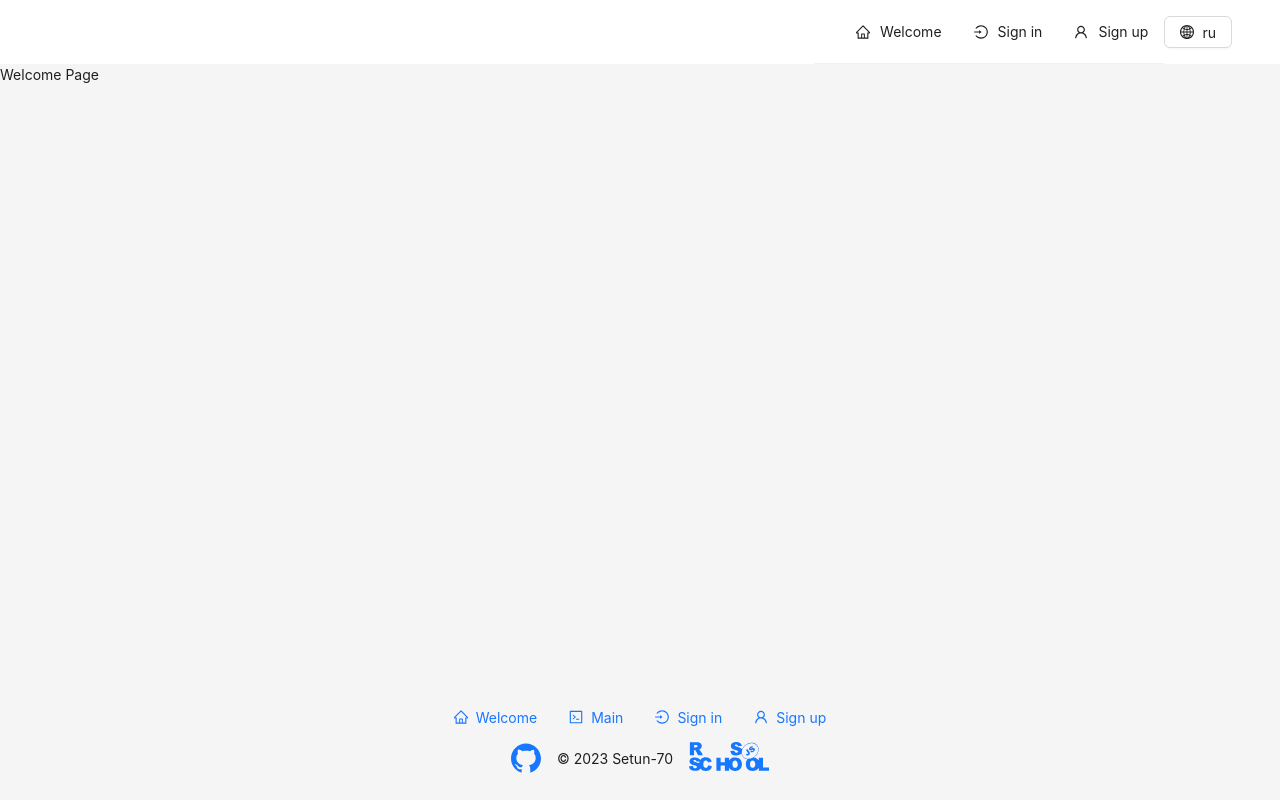
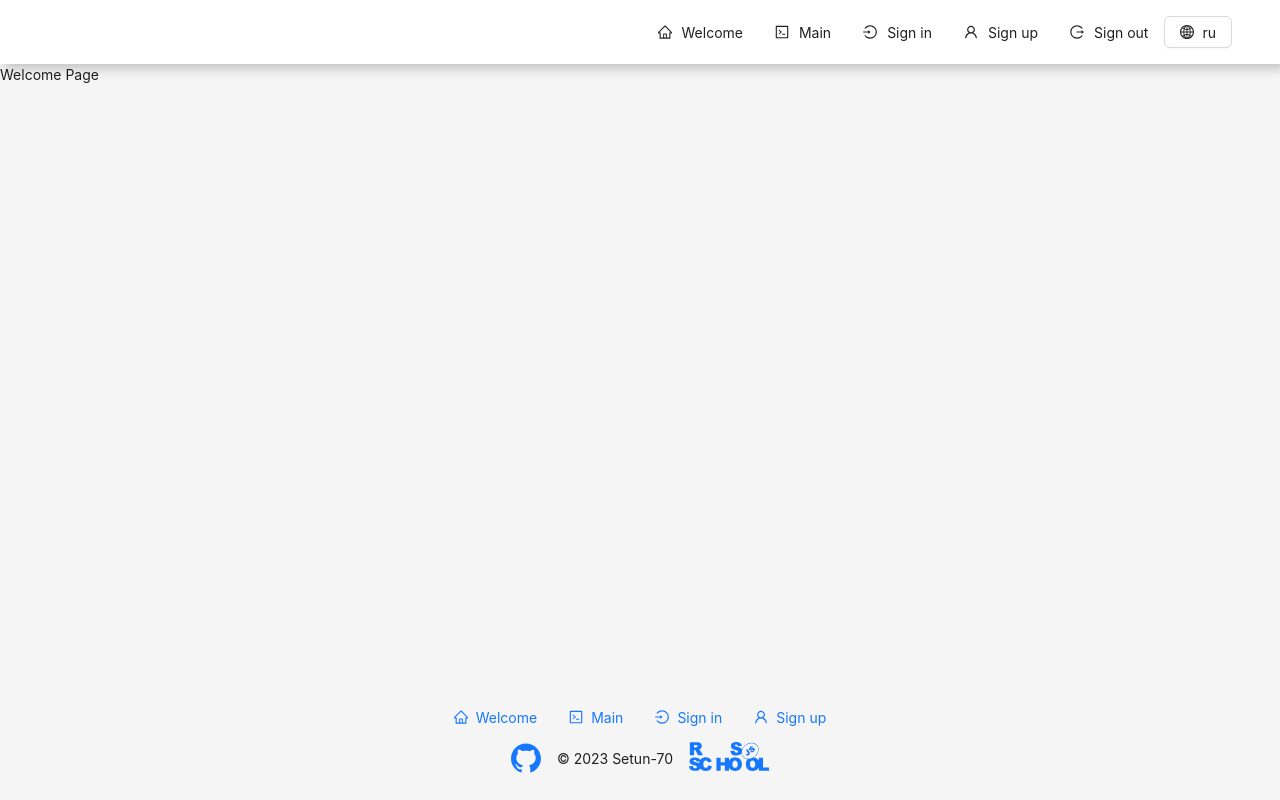
Before and after one commit to antasth/graphiql-app, a React (Vite) app: page / in a window 1280 px wide. Built offline with nearby package versions, Linux system fonts and the light colour scheme.

Commit message:
feat: add position sticky to Header

```diff
--- a/src/components/Header/Header.module.scss
+++ b/src/components/Header/Header.module.scss
@@ -6,11 +6,23 @@
   justify-content: end;
   padding: 0 3rem;
   background-color: #ffffff;
+  box-shadow: 5px 5px 10px rgb(0 0 0 / 20%);
+  transition: all 0.5s ease-in-out;
 }
 
-.menuStyle {
+.menu {
   display: flex;
   align-items: center;
   justify-content: flex-end;
-  min-width: 350px;
+  min-width: 550px;
+  background-color: transparent;
+  border-bottom: none;
 }
+
+.affixed {
+  background: #d1eefc;
+}
+
+.lang {
+  background-color: transparent;
+}
--- a/src/components/Header/Header.tsx
+++ b/src/components/Header/Header.tsx
@@ -1,7 +1,15 @@
-import { GlobalOutlined, HomeOutlined, LoginOutlined, UserOutlined } from '@ant-design/icons';
+import {
+  CodeOutlined,
+  GlobalOutlined,
+  HomeOutlined,
+  LoginOutlined,
+  LogoutOutlined,
+  UserOutlined,
+} from '@ant-design/icons';
 import type { MenuProps } from 'antd';
-import { Button, Menu } from 'antd';
+import { Affix, Button, Menu } from 'antd';
 import { Header as AntdHeader } from 'antd/es/layout/layout';
+import { useState } from 'react';
 import { useNavigate } from 'react-router-dom';
 import styles from './Header.module.scss';
 
@@ -10,6 +18,11 @@ const menuItems: MenuProps['items'] = [
     label: 'Welcome',
     key: 'welcome',
     icon: <HomeOutlined />,
+  },
+  {
+    label: 'Main',
+    key: 'main',
+    icon: <CodeOutlined />,
   },
   {
     label: 'Sign in',
@@ -21,21 +34,38 @@ const menuItems: MenuProps['items'] = [
     key: 'signup',
     icon: <UserOutlined />,
   },
+  {
+    label: 'Sign out',
+    key: 'signout',
+    icon: <LogoutOutlined />,
+  },
 ];
 
 export const Header = () => {
+  const [isAffixed, setIsAffixed] = useState(false);
   const navigate = useNavigate();
 
   const onClick: MenuProps['onClick'] = (e) => {
     navigate(e.key);
   };
 
+  const handleAffixChange = (affixed?: boolean) => {
+    if (typeof affixed === 'boolean') {
+      setIsAffixed(affixed);
+    }
+  };
+
   return (
-    <AntdHeader className={styles.header}>
-      <Menu onClick={onClick} mode="horizontal" items={menuItems} className={styles.menuStyle} />
-      <Button>
-        <GlobalOutlined /> ru
-      </Button>
-    </AntdHeader>
+    <>
+      <Affix target={() => window} onChange={(affixed?: boolean) => handleAffixChange(affixed)}>
+        <div></div>
+      </Affix>
+      <AntdHeader className={`${styles.header} ${isAffixed ? styles.affixed : ''}`}>
+        <Menu onClick={onClick} mode="horizontal" items={menuItems} className={styles.menu} />
+        <Button className={styles.lang}>
+          <GlobalOutlined /> ru
+        </Button>
+      </AntdHeader>
+    </>
   );
 };
```
